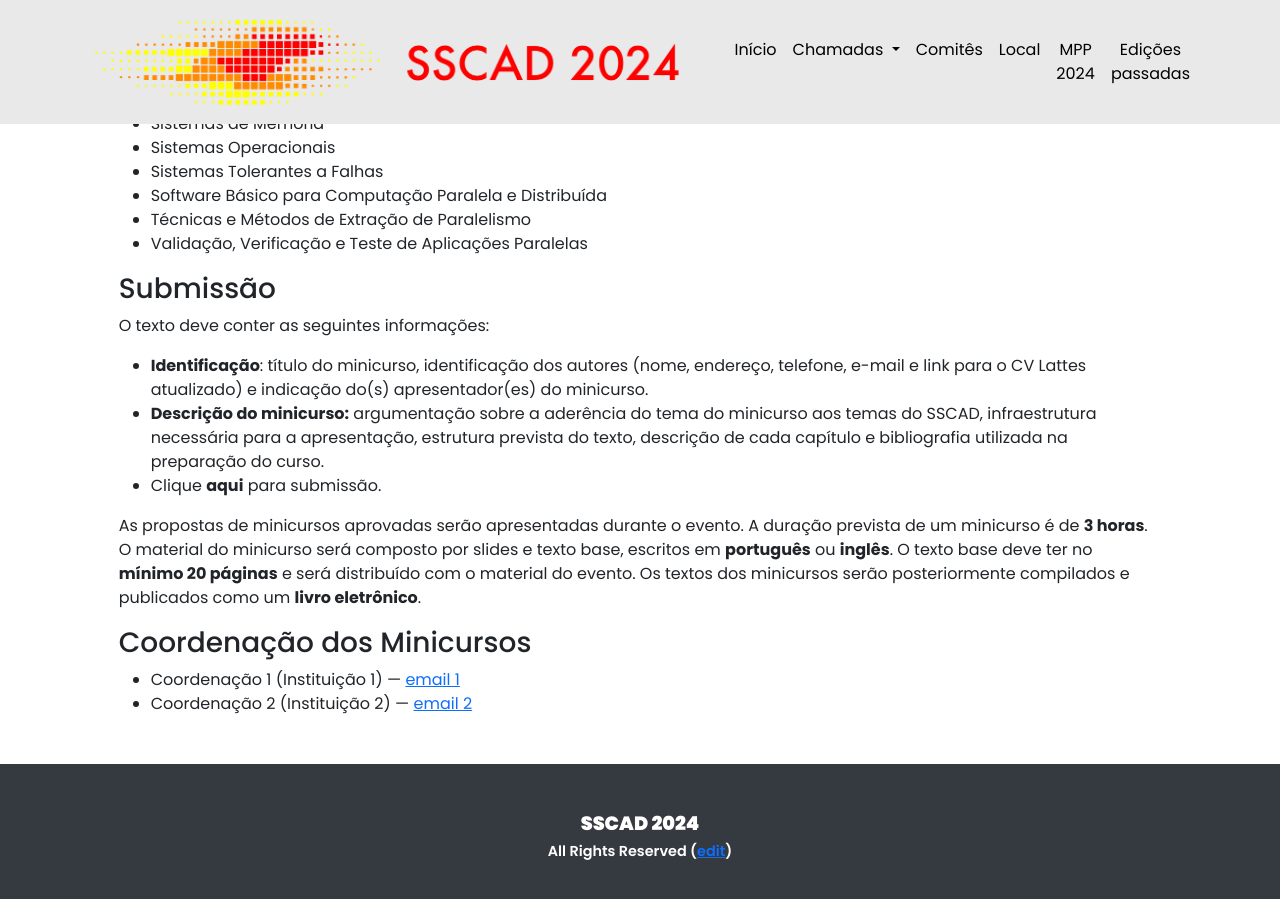
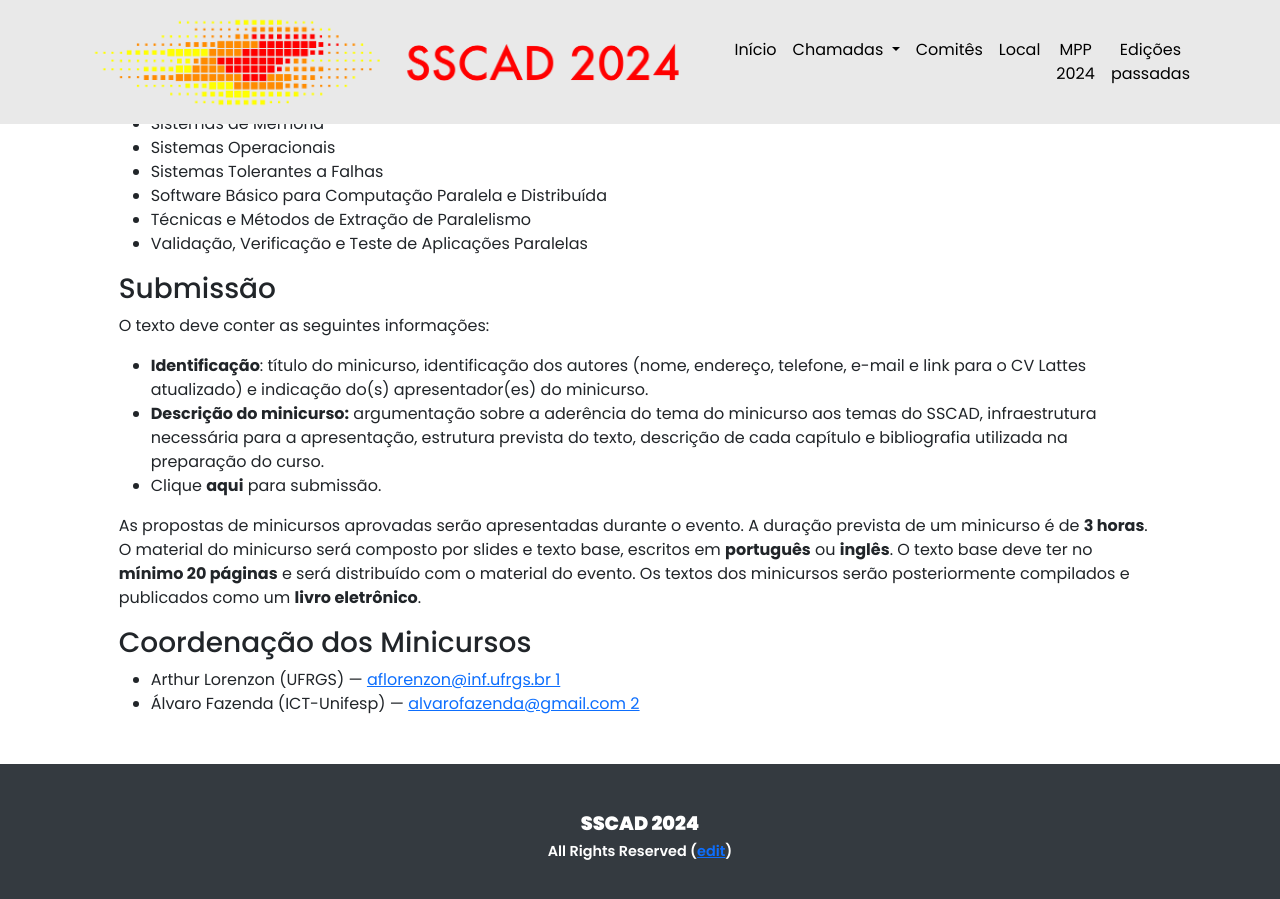
Before and after one commit to ce-acpad/sscad2024, a Jekyll site: the page built from cfp_minicursos.html, in a window 1280 px wide and 900 px high, scrolled down 1246 px. Built offline with Jekyll 4.4.1, drawn with Linux system fonts in a browser that asks for light colours.

Commit message:
Update cfp_minicursos.html

```diff
--- a/cfp_minicursos.html
+++ b/cfp_minicursos.html
@@ -72,8 +72,8 @@ permalink: /cfp_minicursos/
 
 <h3>Coordenação dos Minicursos</h3>
 <ul>
-<li>Coordenação 1 (Instituição 1) — <a href='mailto:email1@email.br'>email 1</a></li>
-<li>Coordenação 2 (Instituição 2) — <a href='mailto:email2@email.br'>email 2</a></li>
+<li>Arthur Lorenzon (UFRGS) — <a href='mailto:aflorenzon@inf.ufrgs.br'>aflorenzon@inf.ufrgs.br 1</a></li>
+<li>Álvaro Fazenda (ICT-Unifesp) — <a href='mailto:alvarofazenda@gmail.com'>alvarofazenda@gmail.com 2</a></li>
 </ul>
 
 </div>
```
